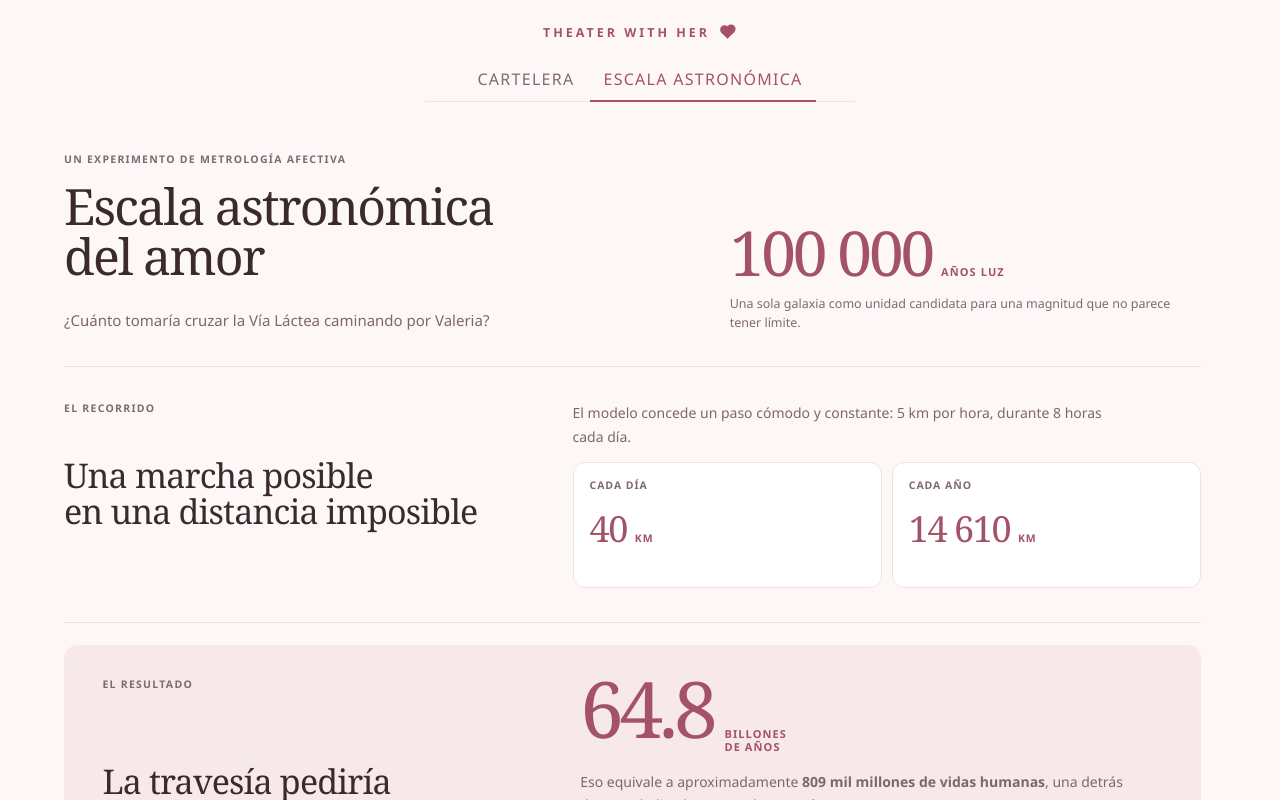
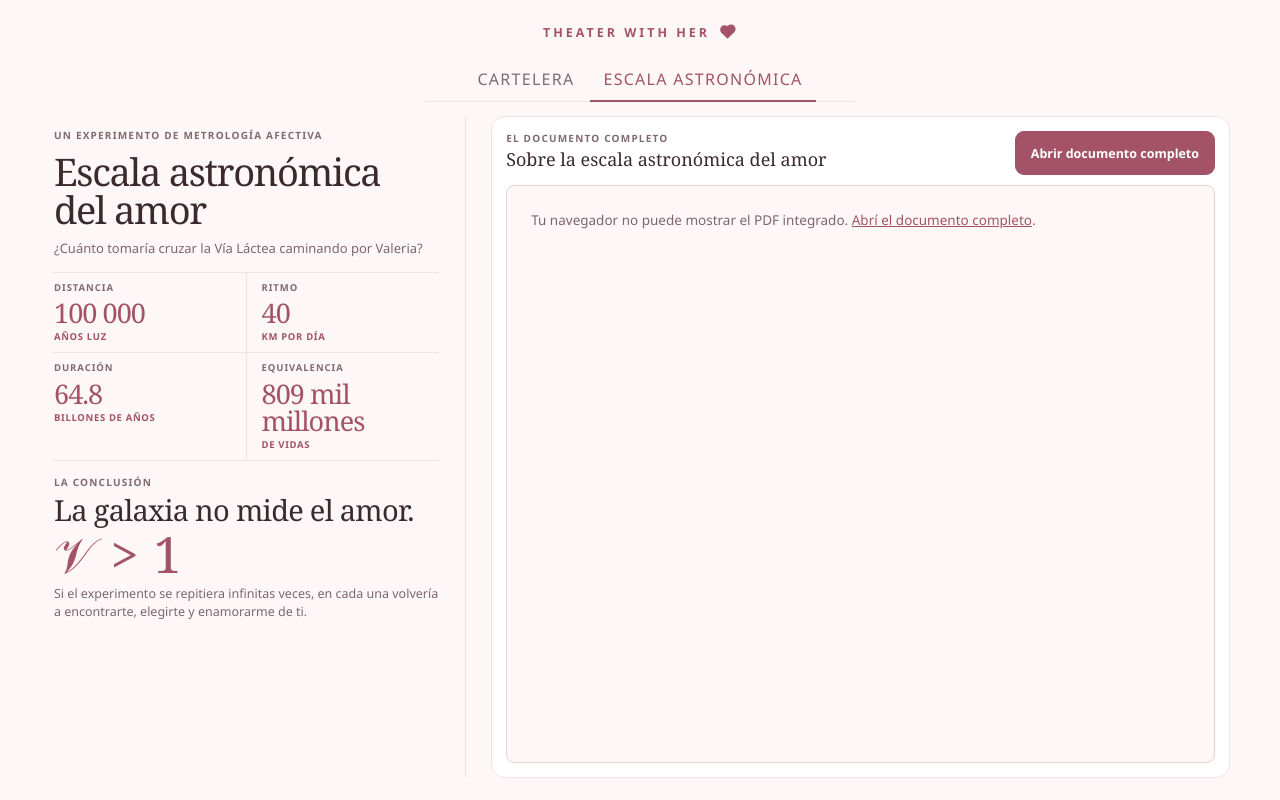
Before and after one commit to Raxcsu/cartelera-teatro-lima, a website: page index.html in a window 1280 px wide. Both pictures are taken after a click on the link "ESCALA ASTRONÓMICA". Drawn offline with nearby package versions, Linux system fonts and the light colour scheme.

Commit message:
style: divide resumen y paper sin scroll

```diff
--- a/index.html
+++ b/index.html
@@ -4,7 +4,7 @@
 <meta charset="utf-8">
 <meta name="viewport" content="width=device-width,initial-scale=1">
 <title>Theater with her — cartelera de Lima</title>
-<link rel="stylesheet" href="styles.css?v=20260914-layout">
+<link rel="stylesheet" href="styles.css?v=20260914-split">
 </head>
 <body>
 
--- a/js/escala.js
+++ b/js/escala.js
@@ -9,49 +9,40 @@ export function pintarEscala(app) {
   app.className = 'app escala';
   app.innerHTML = `
     <article class="escala-articulo" aria-labelledby="escala-titulo">
-      <header class="escala-portada">
-        <p class="escala-kicker">Un experimento de metrología afectiva</p>
-        <h2 id="escala-titulo" tabindex="-1">Escala astronómica<br>del amor</h2>
-        <p class="escala-intro">¿Cuánto tomaría cruzar la Vía Láctea caminando por Valeria?</p>
-        <p class="escala-distancia"><strong>100 000</strong><span>años luz</span></p>
-        <p class="escala-apunte">Una sola galaxia como unidad candidata para una magnitud que no parece tener límite.</p>
-      </header>
+      <section class="resumen-paper" aria-label="Resumen del experimento">
+        <header class="resumen-cabecera">
+          <p class="escala-kicker">Un experimento de metrología afectiva</p>
+          <h2 id="escala-titulo" tabindex="-1">Escala astronómica<br>del amor</h2>
+          <p class="escala-intro">¿Cuánto tomaría cruzar la Vía Láctea caminando por Valeria?</p>
+        </header>
 
-      <section class="travesia" aria-labelledby="travesia-titulo">
-        <p class="escala-kicker">El recorrido</p>
-        <h3 id="travesia-titulo">Una marcha posible<br>en una distancia imposible</h3>
-        <p>El modelo concede un paso cómodo y constante: 5 km por hora, durante 8 horas cada día.</p>
-        <dl class="hitos" aria-label="Ritmo de la travesía">
-          <div class="hito">
-            <dt>cada día</dt>
-            <dd>40 <span>km</span></dd>
+        <dl class="resumen-cifras" aria-label="Magnitudes del experimento">
+          <div class="resumen-cifra">
+            <dt>Distancia</dt>
+            <dd>100 000 <span>años luz</span></dd>
           </div>
-          <div class="hito">
-            <dt>cada año</dt>
-            <dd>14 610 <span>km</span></dd>
+          <div class="resumen-cifra">
+            <dt>Ritmo</dt>
+            <dd>40 <span>km por día</span></dd>
+          </div>
+          <div class="resumen-cifra">
+            <dt>Duración</dt>
+            <dd>64.8 <span>billones de años</span></dd>
+          </div>
+          <div class="resumen-cifra">
+            <dt>Equivalencia</dt>
+            <dd>809 mil millones <span>de vidas</span></dd>
           </div>
         </dl>
-      </section>
 
-      <section class="resultado" aria-labelledby="resultado-titulo">
-        <p class="escala-kicker">El resultado</p>
-        <h3 id="resultado-titulo">La travesía pediría</h3>
-        <p class="cifra-principal">64.8 <span>billones<br>de años</span></p>
-        <p>Eso equivale a aproximadamente <strong>809 mil millones de vidas humanas</strong>, una detrás de otra, dedicadas a completar un único cruce.</p>
-      </section>
-
-      <section class="veredicto" aria-labelledby="veredicto-titulo">
-        <p class="escala-kicker">Lo que la cifra sí dice</p>
-        <h3 id="veredicto-titulo">La galaxia no mide el amor.</h3>
-        <p>Mide apenas el costo de intentar usarla como regla. Después de recorrerla una vez, la pregunta seguiría abierta.</p>
-        <p class="formula" aria-label="Coeficiente de Amor de Valeria mayor que uno">𝒱 &gt; 1</p>
-        <p class="formula-explicacion">El diámetro de la Vía Láctea no es la respuesta: es una cota inferior.</p>
-      </section>
-
-      <section class="escala-cierre" aria-labelledby="cierre-titulo">
-        <p class="escala-kicker">La conclusión</p>
-        <h3 id="cierre-titulo">Aunque cambiara el camino, el destino se mantiene.</h3>
-        <p>Si el experimento pudiera repetirse infinitas veces, en cada una volvería a encontrarte, a elegirte y a enamorarme de ti.</p>
+        <section class="resumen-veredicto" aria-labelledby="veredicto-titulo">
+          <div>
+            <p class="escala-kicker">La conclusión</p>
+            <h3 id="veredicto-titulo">La galaxia no mide el amor.</h3>
+          </div>
+          <p class="formula" aria-label="Coeficiente de Amor de Valeria mayor que uno">𝒱 &gt; 1</p>
+          <p class="resumen-conclusion">Si el experimento se repitiera infinitas veces, en cada una volvería a encontrarte, elegirte y enamorarme de ti.</p>
+        </section>
       </section>
 
       <section class="paper" aria-labelledby="paper-titulo">
--- a/styles.css
+++ b/styles.css
@@ -283,47 +283,43 @@ body{background:var(--bg);color:var(--ink);font-family:var(--sans);
 .sitio-nombre{display:block;font-size:13.5px;color:var(--ink)}
 
 /* ── escala astronómica ────────────────────────────────────
-   La nueva vista no intenta competir con un afiche ni ilustrar el cosmos.
-   El contraste entre cifras sobrias y aire en la composición hace que la
-   distancia se sienta sin importar activos externos o un efecto llamativo. */
-.app.escala{max-width:820px;padding:24px 20px 48px}
+   En escritorio es una sola mesa de lectura: resumen a la izquierda y
+   documento a la derecha. En móvil se apila para conservar legibilidad. */
+.app.escala{max-width:820px;padding:22px 20px 42px}
+html:has(.app.escala){scrollbar-width:none}
+html:has(.app.escala)::-webkit-scrollbar{display:none}
 .escala-articulo{max-width:1180px;margin:0 auto}
-.escala-portada{padding:24px 0 36px;border-bottom:1px solid var(--line)}
-.escala-kicker{font:600 10.5px/1.4 var(--sans);letter-spacing:.12em;
+.escala-kicker{font:600 10px/1.4 var(--sans);letter-spacing:.12em;
   text-transform:uppercase;color:var(--ink3)}
 .escala h2,.escala h3{font-family:var(--serif);font-weight:400}
-.escala h2{font-size:clamp(34px,6vw,50px);line-height:1;letter-spacing:-.035em;
-  margin-top:14px}
-.escala-intro{max-width:500px;margin-top:17px;font-size:15px;line-height:1.6;color:var(--ink2)}
-.escala-distancia{display:flex;align-items:baseline;gap:9px;margin-top:27px;color:var(--accent)}
-.escala-distancia strong{font:400 clamp(40px,7vw,62px)/.9 var(--serif);letter-spacing:-.05em}
-.escala-distancia span{font:600 11px/1.2 var(--sans);letter-spacing:.1em;text-transform:uppercase}
-.escala-apunte{max-width:470px;margin-top:13px;font-size:12.5px;line-height:1.55;color:var(--ink3)}
-.travesia,.resultado,.veredicto,.escala-cierre,.paper{padding:36px 0;border-bottom:1px solid var(--line)}
-.escala h3{font-size:clamp(25px,4.2vw,34px);line-height:1.08;letter-spacing:-.025em;margin-top:9px}
-.travesia>p:not(.escala-kicker),.resultado>p:not(.escala-kicker):not(.cifra-principal),
-.veredicto>p:not(.escala-kicker):not(.formula):not(.formula-explicacion),
-.escala-cierre>p:not(.escala-kicker){max-width:550px;margin-top:16px;font-size:14px;line-height:1.65;color:var(--ink2)}
-.hitos{display:grid;grid-template-columns:repeat(2,minmax(0,1fr));gap:10px;margin-top:24px}
-.hito{min-height:126px;padding:16px;border:1px solid var(--line);border-radius:12px;background:var(--surface)}
-.hito dt{font:600 10.5px/1.3 var(--sans);letter-spacing:.09em;text-transform:uppercase;color:var(--ink3)}
-.hito dd{margin-top:21px;font:400 clamp(27px,4vw,36px)/.9 var(--serif);letter-spacing:-.04em;color:var(--accent)}
-.hito dd span{font:600 10.5px/1 var(--sans);letter-spacing:.08em;text-transform:uppercase}
-.resultado{background:var(--accent-bg);border:0;border-radius:14px;margin:28px -8px;padding:38px 22px}
-.cifra-principal{display:flex;align-items:baseline;gap:11px;margin-top:18px;color:var(--accent)}
-.cifra-principal{font:400 clamp(50px,8.5vw,78px)/.82 var(--serif);letter-spacing:-.055em}
-.cifra-principal span{font:600 11px/1.25 var(--sans);letter-spacing:.1em;text-transform:uppercase}
-.veredicto{padding-top:54px}
-.veredicto h3{font-size:clamp(29px,4.6vw,38px)}
-.formula{margin-top:24px;font:400 clamp(48px,7vw,66px)/.82 var(--serif);letter-spacing:.02em;color:var(--accent)}
-.formula-explicacion{font-size:12.5px!important;color:var(--ink3)!important;margin-top:12px!important}
-.escala-cierre{border-bottom:0;padding-bottom:48px}
-.escala-cierre h3{max-width:600px}
-.paper{border:1px solid var(--line);border-radius:14px;background:var(--surface);padding:20px;margin-top:2px}
-.paper-cabecera{display:flex;align-items:flex-start;justify-content:space-between;gap:16px;margin-bottom:18px}
-.paper h3{font-size:23px;line-height:1.1;margin-top:7px}
+.escala h2{margin-top:10px;font-size:clamp(32px,5vw,42px);line-height:1;
+  letter-spacing:-.035em}
+.escala-intro{max-width:430px;margin-top:13px;font-size:14px;line-height:1.55;color:var(--ink2)}
+.resumen-cifras{display:grid;grid-template-columns:repeat(2,minmax(0,1fr));
+  margin-top:22px;border-top:1px solid var(--line);border-bottom:1px solid var(--line)}
+.resumen-cifra{padding:13px 12px 13px 0}
+.resumen-cifra:nth-child(even){padding-left:14px;border-left:1px solid var(--line)}
+.resumen-cifra:nth-child(n+3){border-top:1px solid var(--line)}
+.resumen-cifra dt{font:600 9.5px/1.3 var(--sans);letter-spacing:.1em;
+  text-transform:uppercase;color:var(--ink3)}
+.resumen-cifra dd{margin-top:7px;font:400 clamp(24px,4vw,31px)/1 var(--serif);
+  letter-spacing:-.035em;color:var(--accent)}
+.resumen-cifra dd span{display:block;margin-top:5px;font:600 9.5px/1.25 var(--sans);
+  letter-spacing:.07em;text-transform:uppercase}
+.resumen-veredicto{margin-top:20px}
+.resumen-veredicto h3{margin-top:6px;font-size:clamp(25px,4vw,31px);line-height:1.05;
+  letter-spacing:-.025em}
+.formula{margin-top:13px;font:400 clamp(44px,7vw,58px)/.82 var(--serif);
+  letter-spacing:.02em;color:var(--accent)}
+.resumen-conclusion{max-width:460px;margin-top:14px;font-size:13px;line-height:1.55;color:var(--ink2)}
+.paper{margin-top:28px;border:1px solid var(--line);border-radius:14px;
+  background:var(--surface);padding:16px}
+.paper-cabecera{display:flex;align-items:flex-start;justify-content:space-between;
+  gap:14px;margin-bottom:13px}
+.paper h3{font-size:20px;line-height:1.1;margin-top:5px}
 .paper-cabecera .btn{flex:0 0 auto}
-.lector-pdf{display:block;width:100%;height:72dvh;min-height:520px;border:1px solid var(--hair);border-radius:8px;background:var(--bg)}
+.lector-pdf{display:block;width:100%;height:70dvh;min-height:480px;
+  border:1px solid var(--hair);border-radius:8px;background:var(--bg)}
 .lector-pdf p{padding:24px;font-size:13.5px;line-height:1.6;color:var(--ink2)}
 .lector-pdf a{color:var(--accent)}
 
@@ -386,44 +382,27 @@ body{background:var(--bg);color:var(--ink);font-family:var(--sans);
   .sitio{padding:20px 28px 14px}
   .app{max-width:1320px;width:100%;flex:1;min-height:0;padding:0 28px 24px}
   .pestanas{margin-top:16px}
-  /* La cartelera es una aplicación de alto fijo; esta lectura usa todo el
-     ancho disponible y recorre su propio documento dentro del viewport. */
-  .app.escala{max-width:none;overflow-y:auto;
-    padding:18px clamp(32px,5vw,72px) 32px;scrollbar-gutter:stable}
-  .escala-articulo{width:100%}
-  .escala-portada{display:grid;grid-template-columns:minmax(0,1.1fr) minmax(320px,.9fr);
-    grid-template-rows:auto auto auto;column-gap:clamp(48px,7vw,96px);align-items:end;
-    padding:18px 0 34px}
-  .escala-portada>.escala-kicker{grid-column:1/-1;grid-row:1}
-  .escala-portada>h2{grid-column:1;grid-row:2}
-  .escala-portada>.escala-intro{grid-column:1;grid-row:3}
-  .escala-portada>.escala-distancia{grid-column:2;grid-row:2;margin-top:0}
-  .escala-portada>.escala-apunte{grid-column:2;grid-row:3}
-
-  .travesia,.resultado,.veredicto,.escala-cierre{display:grid;
-    grid-template-columns:minmax(260px,.8fr) minmax(420px,1.2fr);
-    column-gap:clamp(48px,7vw,96px);align-items:start;padding:34px 0}
-  .travesia>.escala-kicker,.resultado>.escala-kicker,
-  .veredicto>.escala-kicker,.escala-cierre>.escala-kicker{grid-column:1;grid-row:1}
-  .travesia>h3,.resultado>h3,.veredicto>h3,.escala-cierre>h3{grid-column:1;grid-row:2}
-  .travesia>p:not(.escala-kicker){grid-column:2;grid-row:1;margin-top:0}
-  .travesia>.hitos{grid-column:2;grid-row:2;margin-top:14px}
-
-  .resultado{margin:22px 0;padding:32px clamp(24px,3vw,40px)}
-  .resultado>.cifra-principal{grid-column:2;grid-row:1;margin-top:0}
-  .resultado>p:not(.escala-kicker):not(.cifra-principal){grid-column:2;grid-row:2}
-
-  .veredicto{padding-top:38px}
-  .veredicto>p:not(.escala-kicker):not(.formula):not(.formula-explicacion){grid-column:2;grid-row:1;margin-top:0}
-  .veredicto>.formula{grid-column:2;grid-row:2;margin-top:10px}
-  .veredicto>.formula-explicacion{grid-column:2;grid-row:3}
-
-  .escala-cierre{padding-bottom:38px}
-  .escala-cierre>p:not(.escala-kicker){grid-column:2;grid-row:1/3;
-    align-self:center;margin-top:0}
-
-  .paper{padding:22px;margin-top:0}
-  .lector-pdf{height:calc(100dvh - 180px);min-height:560px;max-height:900px}
+  /* Una sola pantalla: el resumen y el documento comparten el alto que
+     queda bajo la cabecera. No hay scroll en la vista exterior. */
+  .app.escala{max-width:none;overflow:hidden;padding:0 clamp(24px,3vw,42px) 22px}
+  .escala-articulo{display:grid;grid-template-columns:minmax(300px,.72fr) minmax(0,1.28fr);
+    gap:clamp(18px,2vw,28px);width:100%;height:100%;min-height:0}
+  .resumen-paper{height:100%;min-height:0;overflow:hidden;
+    padding:12px clamp(16px,2vw,28px) 8px 4px;border-right:1px solid var(--line)}
+  .escala h2{font-size:clamp(32px,4.8dvh,38px)}
+  .escala-intro{margin-top:10px;font-size:13px}
+  .resumen-cifras{margin-top:14px}
+  .resumen-cifra{padding-top:9px;padding-bottom:9px}
+  .resumen-cifra dd{font-size:clamp(22px,3.8dvh,27px);margin-top:5px}
+  .resumen-veredicto{margin-top:14px}
+  .resumen-veredicto h3{font-size:clamp(24px,4dvh,29px)}
+  .formula{margin-top:9px;font-size:clamp(40px,7dvh,50px)}
+  .resumen-conclusion{margin-top:10px;font-size:12.5px;line-height:1.45}
+  .paper{display:flex;flex-direction:column;height:100%;min-height:0;
+    margin:0;padding:14px}
+  .paper-cabecera{flex:0 0 auto;margin-bottom:10px}
+  .paper h3{font-size:18px}
+  .lector-pdf{flex:1 1 auto;height:auto;min-height:0}
 
   /* La clase `pantalla` la pone pintarEsqueleto(). Los estados de cartelera
      vencida y de error reemplazan todo #app y por eso NO la heredan: siguen
@@ -467,3 +446,19 @@ body{background:var(--bg);color:var(--ink);font-family:var(--sans);
   .funcion{scroll-margin-top:44px}
   .vacio{padding:52px 22px}
 }
+
+/* En portátiles bajos se conserva la composición completa reduciendo solo
+   el ritmo vertical del resumen; el PDF sigue ocupando todo el panel. */
+@media (min-width:900px) and (min-height:600px) and (max-height:660px){
+  .resumen-paper{padding-top:7px;padding-bottom:3px}
+  .escala h2{margin-top:5px;font-size:29px}
+  .escala-intro{margin-top:6px;font-size:12px;line-height:1.4}
+  .resumen-cifras{margin-top:9px}
+  .resumen-cifra{padding-top:6px;padding-bottom:6px}
+  .resumen-cifra dd{margin-top:3px;font-size:20px}
+  .resumen-cifra dd span{margin-top:3px;font-size:9px}
+  .resumen-veredicto{margin-top:9px}
+  .resumen-veredicto h3{margin-top:4px;font-size:22px}
+  .formula{margin-top:5px;font-size:36px}
+  .resumen-conclusion{margin-top:6px;font-size:11.5px;line-height:1.35}
+}
```
